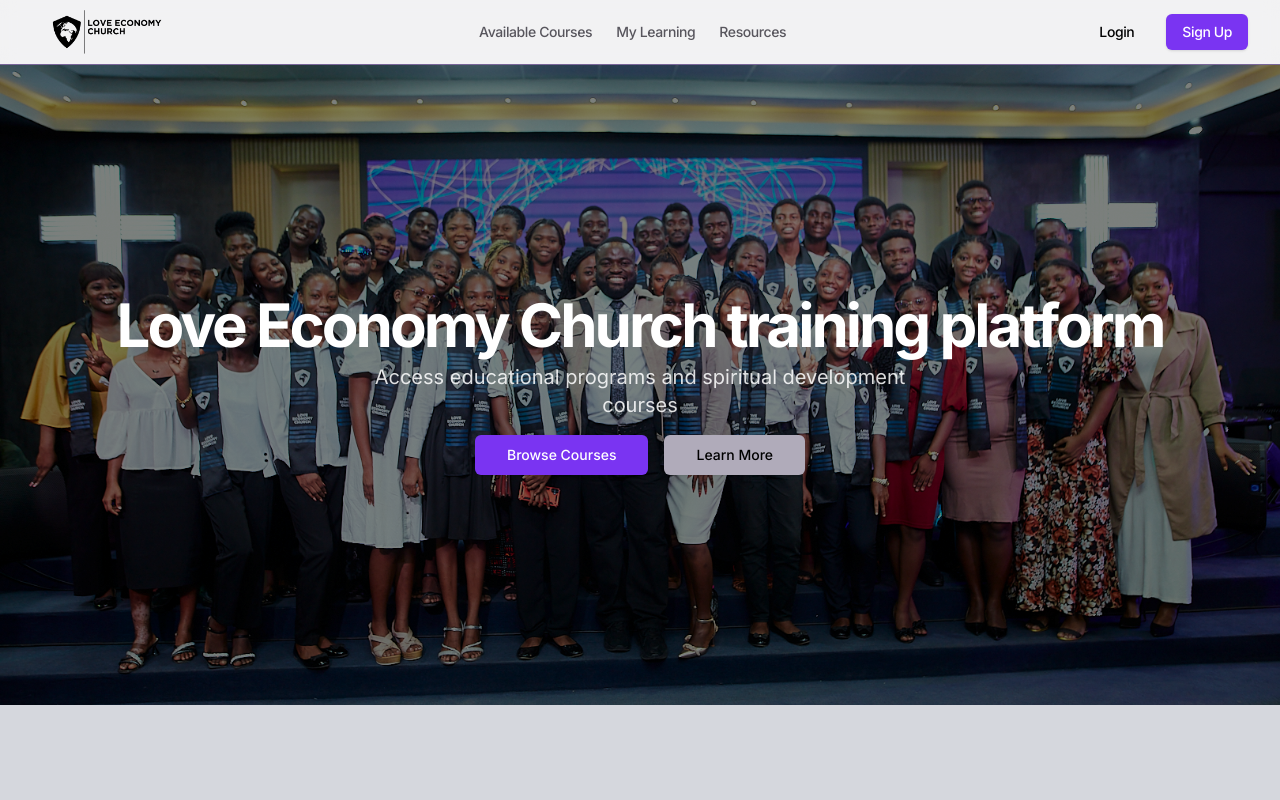
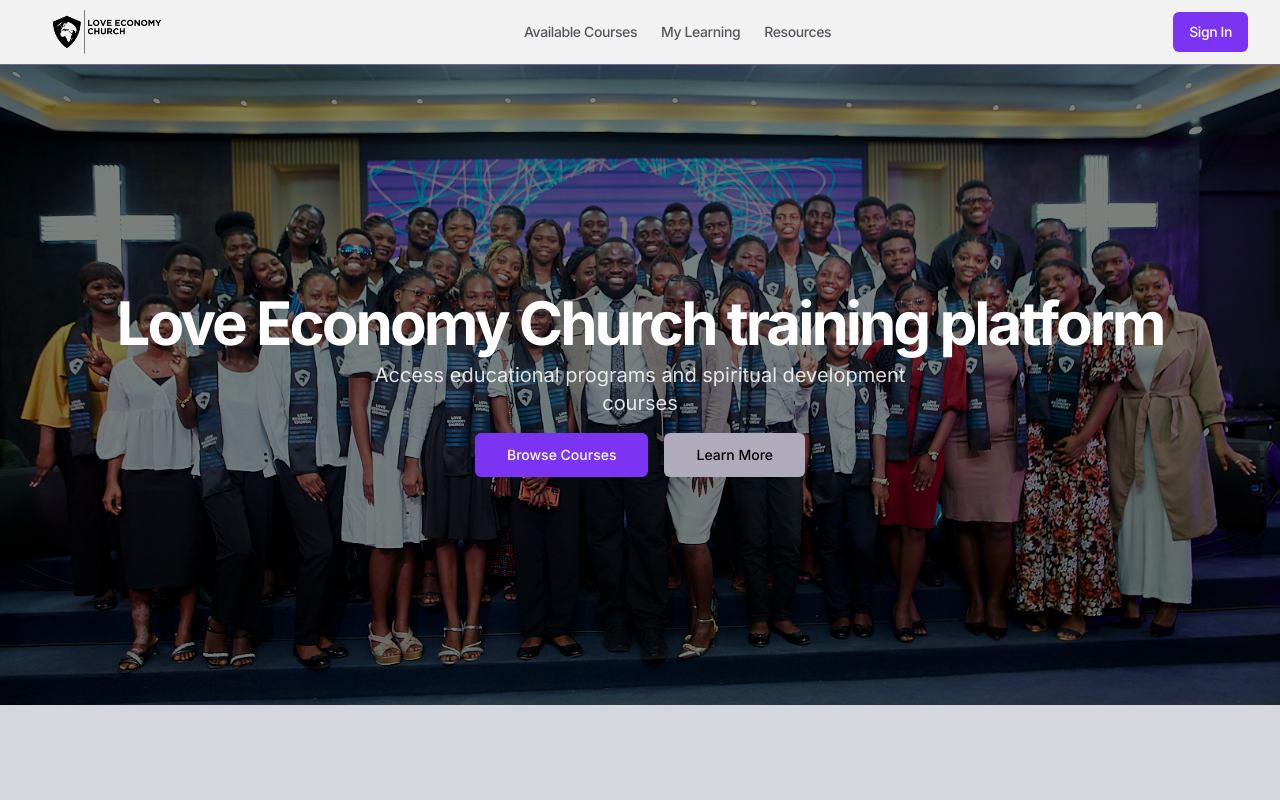
Before and after one commit to Makutu369/le-course-platform, a Next.js app: page / in a window 1280 px wide. Shown: the top 800 px of the page. Built offline with nearby package versions, Linux system fonts and the light colour scheme.

Commit message:
feat: auth dialog

```diff
--- /dev/null
+++ b/src/app/(components)/auth/auth-dialog.tsx
@@ -0,0 +1,44 @@
+"use client";
+
+import { useState } from "react";
+import { Button } from "@/components/ui/button";
+import {
+  Dialog,
+  DialogContent,
+  DialogDescription,
+  DialogHeader,
+  DialogTitle,
+  DialogTrigger,
+} from "@/components/ui/dialog";
+import { SignInForm } from "./sign-in-form";
+import { SignUpForm } from "./sign-up-form";
+
+export default function AuthDialog() {
+  const [isOpen, setIsOpen] = useState(false);
+  const [mode, setMode] = useState<"signin" | "signup">("signin");
+
+  return (
+    <Dialog open={isOpen} onOpenChange={setIsOpen}>
+      <DialogTrigger asChild>
+        <Button>Sign In</Button>
+      </DialogTrigger>
+      <DialogContent className="sm:max-w-[425px]">
+        <DialogHeader>
+          <DialogTitle>
+            {mode === "signin" ? "Sign In" : "Create an Account"}
+          </DialogTitle>
+          <DialogDescription>
+            {mode === "signin"
+              ? "Sign in to your account to continue"
+              : "Create a new account to get started"}
+          </DialogDescription>
+        </DialogHeader>
+        {mode === "signin" ? (
+          <SignInForm onToggleMode={() => setMode("signup")} />
+        ) : (
+          <SignUpForm onToggleMode={() => setMode("signin")} />
+        )}
+      </DialogContent>
+    </Dialog>
+  );
+}
--- /dev/null
+++ b/src/app/(components)/auth/icons.tsx
@@ -0,0 +1,12 @@
+import type { LightbulbIcon as LucideProps } from "lucide-react"
+
+export const Icons = {
+  google: (props: LucideProps) => (
+    <svg role="img" viewBox="0 0 24 24" {...props}>
+      <path
+        fill="currentColor"
+        d="M12.48 10.92v3.28h7.84c-.24 1.84-.853 3.187-1.787 4.133-1.147 1.147-2.933 2.4-6.053 2.4-4.827 0-8.6-3.893-8.6-8.72s3.773-8.72 8.6-8.72c2.6 0 4.507 1.027 5.907 2.347l2.307-2.307C18.747 1.44 16.133 0 12.48 0 5.867 0 .307 5.387.307 12s5.56 12 12.173 12c3.573 0 6.267-1.173 8.373-3.36 2.16-2.16 2.84-5.213 2.84-7.667 0-.76-.053-1.467-.173-2.053H12.48z"
+      />
+    </svg>
+  ),
+}
--- /dev/null
+++ b/src/app/(components)/auth/sign-in-form.tsx
@@ -0,0 +1,42 @@
+import { Button } from "@/components/ui/button"
+import { Input } from "@/components/ui/input"
+import { Label } from "@/components/ui/label"
+import { Icons } from "./icons"
+
+interface SignInFormProps {
+  onToggleMode: () => void
+}
+
+export function SignInForm({ onToggleMode }: SignInFormProps) {
+  return (
+    <div className="grid gap-4">
+      <Button variant="outline" className="relative">
+        <Icons.google className="mr-2 h-4 w-4" />
+        Sign in with Google
+      </Button>
+      <div className="relative">
+        <div className="absolute inset-0 flex items-center">
+          <span className="w-full border-t" />
+        </div>
+        <div className="relative flex justify-center text-xs uppercase">
+          <span className="bg-background px-2 text-muted-foreground">Or continue with</span>
+        </div>
+      </div>
+      <div className="grid gap-2">
+        <Label htmlFor="email">Email</Label>
+        <Input id="email" type="email" placeholder="m@example.com" />
+      </div>
+      <div className="grid gap-2">
+        <Label htmlFor="password">Password</Label>
+        <Input id="password" type="password" />
+      </div>
+      <Button>Sign In</Button>
+      <div className="text-center text-sm">
+        Don&apos;t have an account?{" "}
+        <button onClick={onToggleMode} className="underline hover:text-primary">
+          Sign up
+        </button>
+      </div>
+    </div>
+  )
+}
--- /dev/null
+++ b/src/app/(components)/auth/sign-up-form.tsx
@@ -0,0 +1,54 @@
+import { Button } from "@/components/ui/button"
+import { Input } from "@/components/ui/input"
+import { Label } from "@/components/ui/label"
+import { Icons } from "./icons"
+
+interface SignUpFormProps {
+  onToggleMode: () => void
+}
+
+export function SignUpForm({ onToggleMode }: SignUpFormProps) {
+  return (
+    <div className="grid gap-4">
+      <Button variant="outline" className="relative">
+        <Icons.google className="mr-2 h-4 w-4" />
+        Sign up with Google
+      </Button>
+      <div className="relative">
+        <div className="absolute inset-0 flex items-center">
+          <span className="w-full border-t" />
+        </div>
+        <div className="relative flex justify-center text-xs uppercase">
+          <span className="bg-background px-2 text-muted-foreground">Or continue with</span>
+        </div>
+      </div>
+      <div className="grid gap-2">
+        <div className="grid grid-cols-2 gap-4">
+          <div className="grid gap-2">
+            <Label htmlFor="firstName">First Name</Label>
+            <Input id="firstName" type="text" placeholder="John" />
+          </div>
+          <div className="grid gap-2">
+            <Label htmlFor="lastName">Last Name</Label>
+            <Input id="lastName" type="text" placeholder="Doe" />
+          </div>
+        </div>
+      </div>
+      <div className="grid gap-2">
+        <Label htmlFor="email">Email</Label>
+        <Input id="email" type="email" placeholder="m@example.com" />
+      </div>
+      <div className="grid gap-2">
+        <Label htmlFor="password">Password</Label>
+        <Input id="password" type="password" />
+      </div>
+      <Button>Create Account</Button>
+      <div className="text-center text-sm">
+        Already have an account?{" "}
+        <button onClick={onToggleMode} className="underline hover:text-primary">
+          Sign in
+        </button>
+      </div>
+    </div>
+  )
+}
--- a/src/app/(components)/login-modal.tsx
+++ /dev/null
@@ -1,47 +0,0 @@
-import { Button } from "@/components/ui/button";
-import {
-  Dialog,
-  DialogContent,
-  DialogDescription,
-  DialogFooter,
-  DialogHeader,
-  DialogTitle,
-  DialogTrigger,
-} from "@/components/ui/dialog";
-import { Input } from "@/components/ui/input";
-import { Label } from "@/components/ui/label";
-
-export function LoginModal() {
-  return (
-    <Dialog>
-      <DialogTrigger asChild>
-        <Button variant="ghost">Login</Button>
-      </DialogTrigger>
-      <DialogContent className="sm:max-w-[425px]">
-        <DialogHeader>
-          <DialogTitle>Edit profile</DialogTitle>
-          <DialogDescription>
-            Make changes to your profile here. Click save when youre done.
-          </DialogDescription>
-        </DialogHeader>
-        <div className="grid gap-4 py-4">
-          <div className="grid grid-cols-4 items-center gap-4">
-            <Label htmlFor="name" className="text-right">
-              Name
-            </Label>
-            <Input id="name" value="Pedro Duarte" className="col-span-3" />
-          </div>
-          <div className="grid grid-cols-4 items-center gap-4">
-            <Label htmlFor="username" className="text-right">
-              Username
-            </Label>
-            <Input id="username" value="@peduarte" className="col-span-3" />
-          </div>
-        </div>
-        <DialogFooter>
-          <Button type="submit">Save changes</Button>
-        </DialogFooter>
-      </DialogContent>
-    </Dialog>
-  );
-}
--- a/src/app/globals.css
+++ b/src/app/globals.css
@@ -61,3 +61,14 @@ body {
     @apply bg-background text-foreground;
   }
 }
+
+
+
+@layer base {
+  * {
+    @apply border-border outline-ring/50;
+  }
+  body {
+    @apply bg-background text-foreground;
+  }
+}
--- a/src/app/page.tsx
+++ b/src/app/page.tsx
@@ -9,7 +9,7 @@ import {
   AccordionTrigger,
 } from "@/components/ui/accordion";
 import { Heart, Users, HandIcon as PrayingHands } from "lucide-react";
-import { LoginModal } from "./(components)/login-modal";
+import AuthDialog from "./(components)/auth/auth-dialog";
 
 export default function Home() {
   return (
@@ -38,8 +38,7 @@ export default function Home() {
             </Link>
           </nav>
           <div className="flex items-center gap-4">
-            <LoginModal />
-            <Button>Sign Up</Button>
+            <AuthDialog />
           </div>
         </div>
       </header>
--- a/src/components/ui/button.tsx
+++ b/src/components/ui/button.tsx
@@ -5,26 +5,25 @@ import { cva, type VariantProps } from "class-variance-authority"
 import { cn } from "@/lib/utils"
 
 const buttonVariants = cva(
-  "inline-flex items-center justify-center gap-2 whitespace-nowrap rounded-md text-sm font-medium transition-colors focus-visible:outline-none focus-visible:ring-1 focus-visible:ring-ring disabled:pointer-events-none disabled:opacity-50 [&_svg]:pointer-events-none [&_svg]:size-4 [&_svg]:shrink-0",
+  "inline-flex items-center justify-center gap-2 whitespace-nowrap rounded-md text-sm font-medium ring-offset-background transition-colors focus-visible:outline-none focus-visible:ring-2 focus-visible:ring-ring focus-visible:ring-offset-2 disabled:pointer-events-none disabled:opacity-50 [&_svg]:pointer-events-none [&_svg]:size-4 [&_svg]:shrink-0",
   {
     variants: {
       variant: {
-        default:
-          "bg-primary text-primary-foreground shadow hover:bg-primary/90",
+        default: "bg-primary text-primary-foreground hover:bg-primary/90",
         destructive:
-          "bg-destructive text-destructive-foreground shadow-sm hover:bg-destructive/90",
+          "bg-destructive text-destructive-foreground hover:bg-destructive/90",
         outline:
-          "border border-input bg-background shadow-sm hover:bg-accent hover:text-accent-foreground",
+          "border border-input bg-background hover:bg-accent hover:text-accent-foreground",
         secondary:
-          "bg-secondary text-secondary-foreground shadow-sm hover:bg-secondary/80",
+          "bg-secondary text-secondary-foreground hover:bg-secondary/80",
         ghost: "hover:bg-accent hover:text-accent-foreground",
         link: "text-primary underline-offset-4 hover:underline",
       },
       size: {
-        default: "h-9 px-4 py-2",
-        sm: "h-8 rounded-md px-3 text-xs",
-        lg: "h-10 rounded-md px-8",
-        icon: "h-9 w-9",
+        default: "h-10 px-4 py-2",
+        sm: "h-9 rounded-md px-3",
+        lg: "h-11 rounded-md px-8",
+        icon: "h-10 w-10",
       },
     },
     defaultVariants: {
--- a/src/components/ui/input.tsx
+++ b/src/components/ui/input.tsx
@@ -8,7 +8,7 @@ const Input = React.forwardRef<HTMLInputElement, React.ComponentProps<"input">>(
       <input
         type={type}
         className={cn(
-          "flex h-9 w-full rounded-md border border-input bg-transparent px-3 py-1 text-base shadow-sm transition-colors file:border-0 file:bg-transparent file:text-sm file:font-medium file:text-foreground placeholder:text-muted-foreground focus-visible:outline-none focus-visible:ring-1 focus-visible:ring-ring disabled:cursor-not-allowed disabled:opacity-50 md:text-sm",
+          "flex h-10 w-full rounded-md border border-input bg-background px-3 py-2 text-base ring-offset-background file:border-0 file:bg-transparent file:text-sm file:font-medium file:text-foreground placeholder:text-muted-foreground focus-visible:outline-none focus-visible:ring-2 focus-visible:ring-ring focus-visible:ring-offset-2 disabled:cursor-not-allowed disabled:opacity-50 md:text-sm",
           className
         )}
         ref={ref}
```
Also changed, not shown: src/components/ui/accordion.tsx (+4 -3 lines), components.json.
